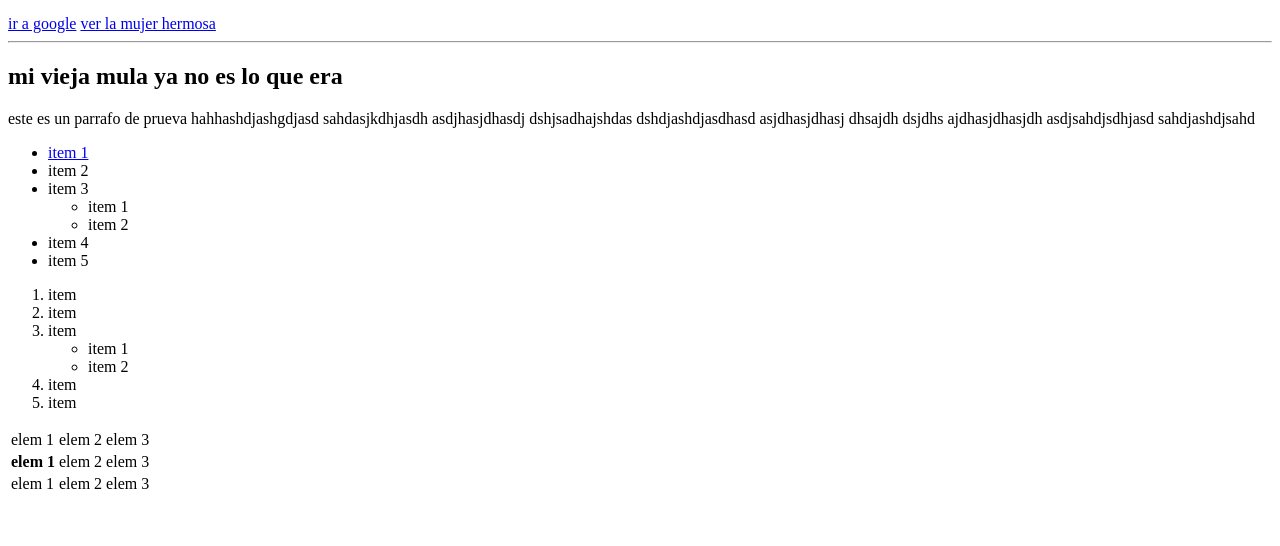
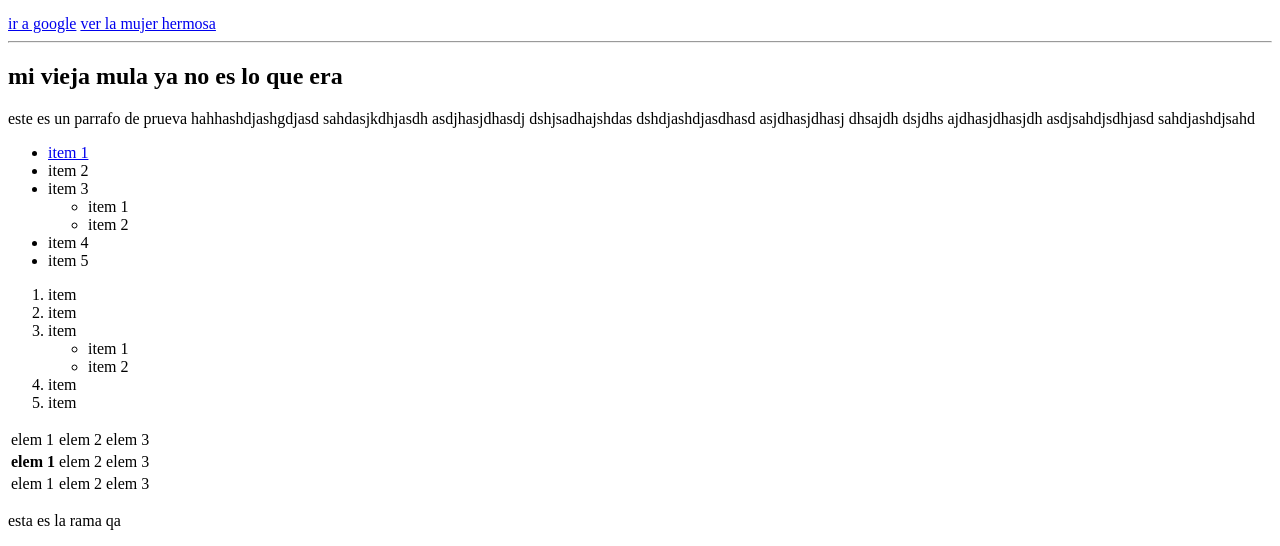
Before and after one commit to fran-smog/HTML, a plain HTML site: page index.html in a window 1280 px wide. Shown: the part 498-1044 px from the top of the page. Before the commit the page ends 1002 px from the top, so only its background shows below. Drawn offline with Linux system fonts and the light colour scheme.

Commit message:
se agrega texto a index

```diff
--- a/index.html
+++ b/index.html
@@ -69,6 +69,9 @@
 				<td>elem 3</td>
 			</tr>
 		</table>
+
+		<p>esta es la rama qa
+		</p>
 	</body>
 
 </html>
```
